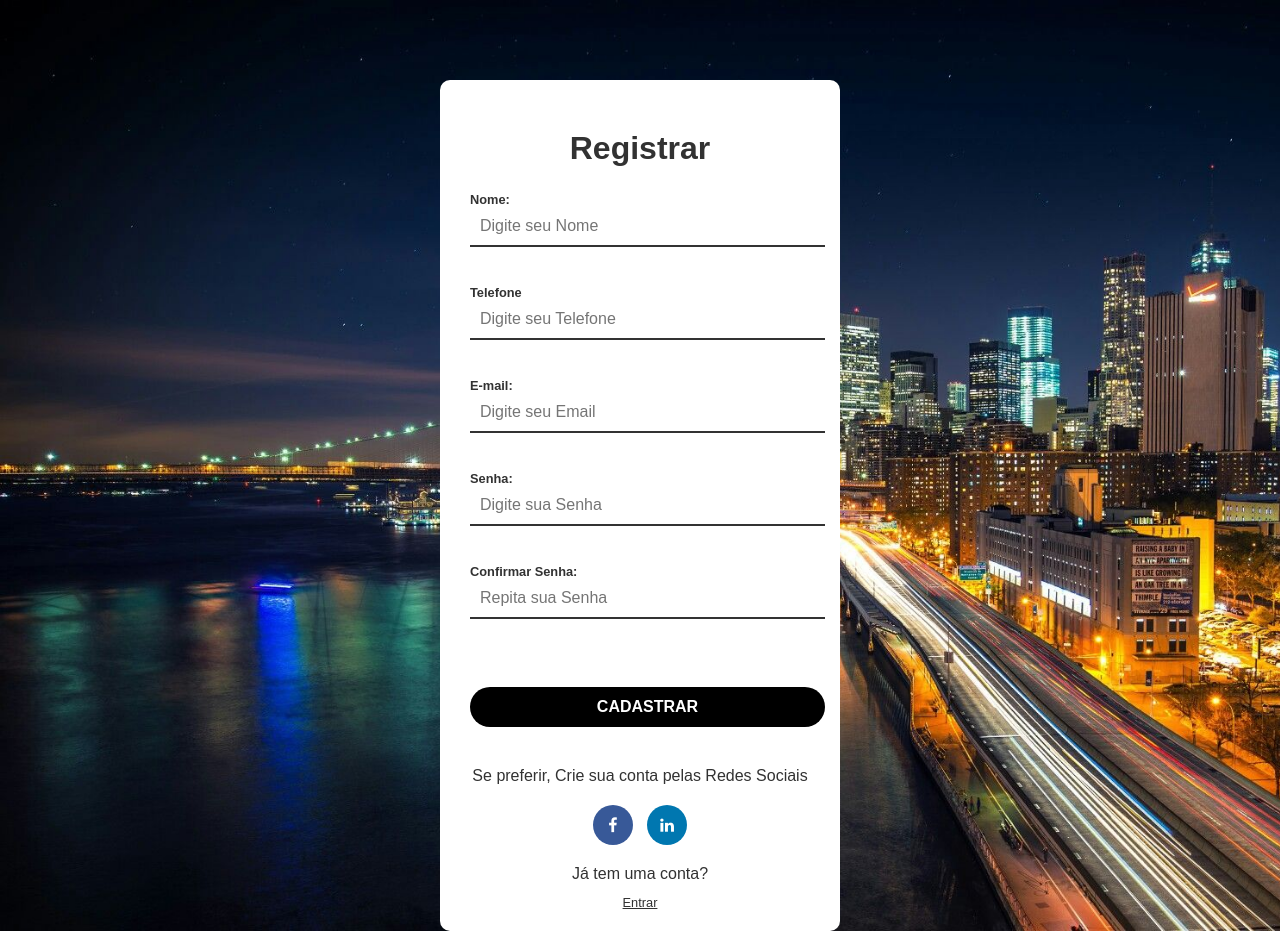
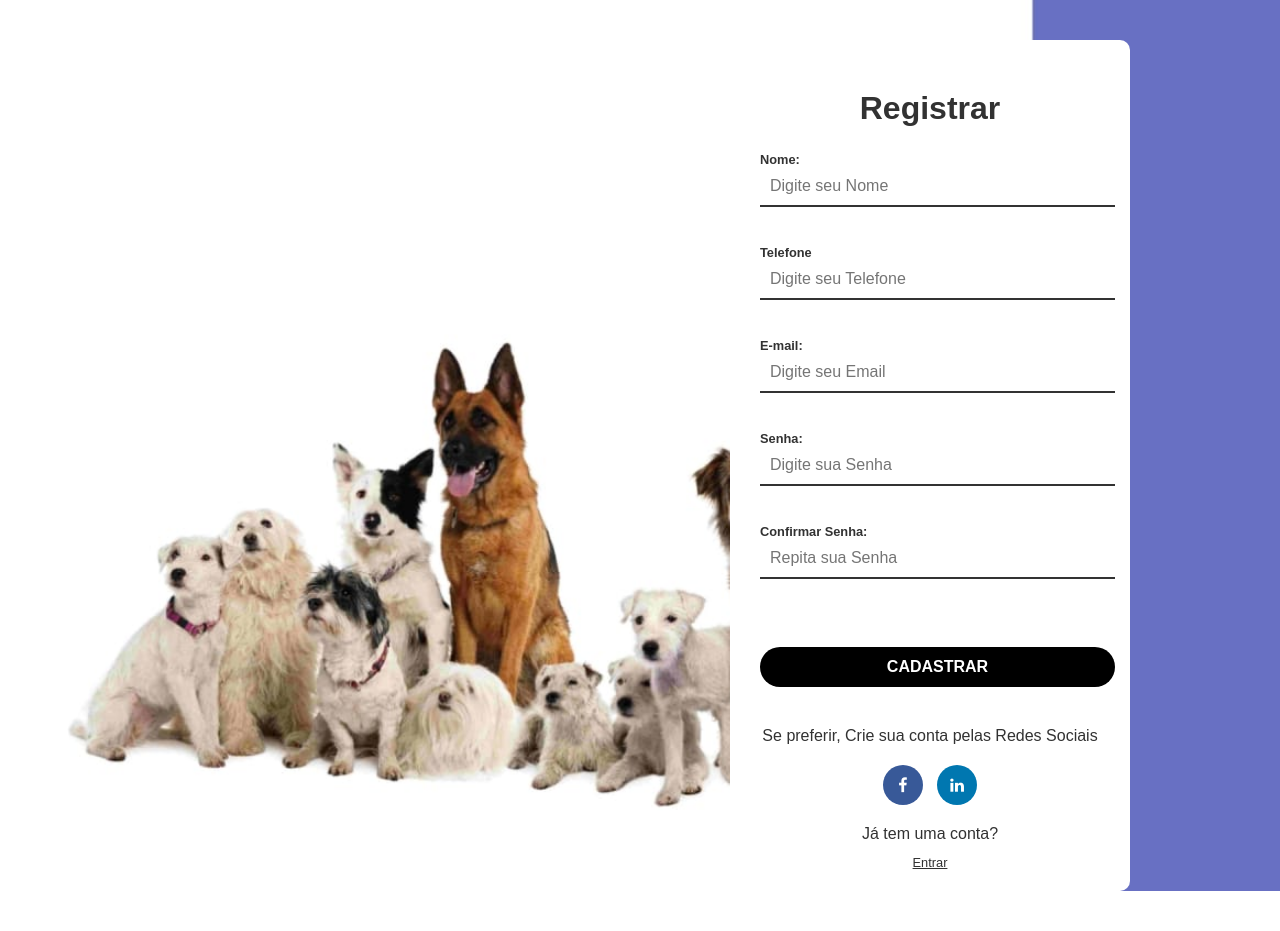
Before and after one commit to Pedrinhous12/pvgs.github.io, a PHP site: page /index2.html in a window 1280 px wide. After the commit the page ends 891 px from the top, so only its background shows below. Run offline with PHP 8.4, Linux system fonts and the light colour scheme.

Commit message:
Update g2.css

```diff
--- a/style/g2.css
+++ b/style/g2.css
@@ -10,7 +10,7 @@
 }
 
 body{
-    background-image: url('../img/bc882c4a00eb417c655026731ae35255.jpg');
+    background-image: url('../img/87a09a5b-bfae-4621-8139-98fc97d7534b.jpg');
     background-size: cover;
 }
 
@@ -38,8 +38,8 @@
     background-color: white;
     width: 400px;
     margin-left: auto;
-    margin-right: auto;
-    margin-top: 10vh;
+    margin-right: 150px;
+    margin-top: 5vh;
     padding: 20px 30px;
     border-radius: 10px;
     text-align: center;
```
